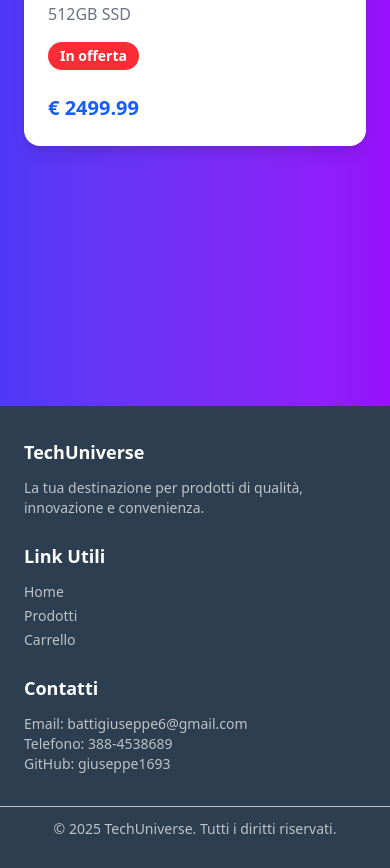
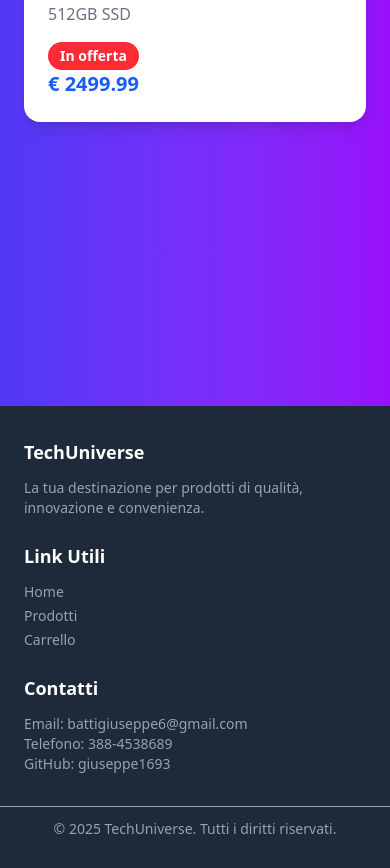
Before and after one commit to Giuseppe1693/techuniverse, a React (Vite) app in the folder techuniverse/: page /product/1 in a window 390 px wide. Shown: the part 510-1378 px from the top of the page. Built offline with nearby package versions, Linux system fonts and the light colour scheme.

Commit message:
correzioni al Footer, Product e ProductDetail

```diff
--- a/techuniverse/src/components/Footer.jsx
+++ b/techuniverse/src/components/Footer.jsx
@@ -1,6 +1,6 @@
 function Footer() {
   return (
-    <footer className="bg-[#2C3E50] text-[#BDC3C7] py-8">
+    <footer className="bg-gray-800 text-gray-400 py-8">
       <div className="max-w-7xl mx-auto px-6 grid grid-cols-1 sm:grid-cols-2 lg:grid-cols-3 gap-6">
         {/* Sezione Info */}
         <div>
@@ -15,17 +15,17 @@ function Footer() {
           <h3 className="text-white text-lg font-semibold mb-3">Link Utili</h3>
           <ul className="space-y-1 text-sm md:text-base">
             <li>
-              <a href="/" className="hover:text-[#3498DB] transition">
+              <a href="/" className="hover:text-blue-400 transition">
                 Home
               </a>
             </li>
             <li>
-              <a href="/productList" className="hover:text-[#3498DB] transition">
+              <a href="/productList" className="hover:text-blue-400 transition">
                 Prodotti
               </a>
             </li>
             <li>
-              <a href="/cart" className="hover:text-[#3498DB] transition">
+              <a href="/cart" className="hover:text-blue-400 transition">
                 Carrello
               </a>
             </li>
@@ -39,14 +39,14 @@ function Footer() {
           <p className="text-sm md:text-base">Telefono: 388-4538689</p>
           <p className="text-sm md:text-base">
             GitHub:{" "}
-            <a href="https://github.com/giuseppe1693" className="hover:text-[#3498DB] transition">
+            <a href="https://github.com/giuseppe1693" className="hover:text-blue-400 transition">
               giuseppe1693
             </a>
           </p>
         </div>
       </div>
 
-      <div className="mt-8 border-t border-[#BDC3C7] pt-3 text-center text-sm md:text-base text-[#BDC3C7]">
+      <div className="mt-8 border-t pt-3 text-center text-sm md:text-base">
         © {new Date().getFullYear()} TechUniverse. Tutti i diritti riservati.
       </div>
     </footer>
--- a/techuniverse/src/components/Product.jsx
+++ b/techuniverse/src/components/Product.jsx
@@ -30,7 +30,7 @@ function Product({ product, addBtn }) {
             <span className="text-lg font-bold text-indigo-600">€ {price}</span>
           )}
         </div>
-        <div className="mt-4 flex items-center justify-between">
+        <div className="mt-4 flex">
           <button
             onClick={() => addBtn(product)}
             className="py-1 px-3 bg-blue-600 text-white rounded hover:bg-blue-700 transition"
--- a/techuniverse/src/components/ProductDetail.jsx
+++ b/techuniverse/src/components/ProductDetail.jsx
@@ -9,7 +9,7 @@ function ProductDetail({ products }) {
   return (
     <div className="bg-gradient-to-r from-indigo-600 to-purple-600 min-h-screen px-6 py-12 flex justify-center">
       <div className="w-full max-w-3xl">
-        <NavLink to="/productList" className="text-white font-semibold hover:underline transition-colors">
+        <NavLink to="/productList" className="text-white font-semibold hover:underline">
           Torna alla lista prodotti
         </NavLink>
 
@@ -25,7 +25,7 @@ function ProductDetail({ products }) {
                 </span>
               )}
             </div>
-            <div className="mt-6 flex items-center justify-between">
+            <div>
               <p className="text-xl font-bold text-blue-600">€ {product.price.toFixed(2)}</p>
             </div>
           </div>
```
